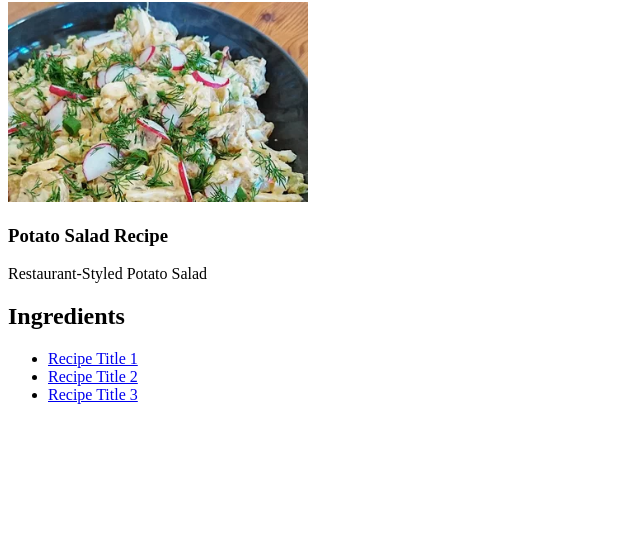
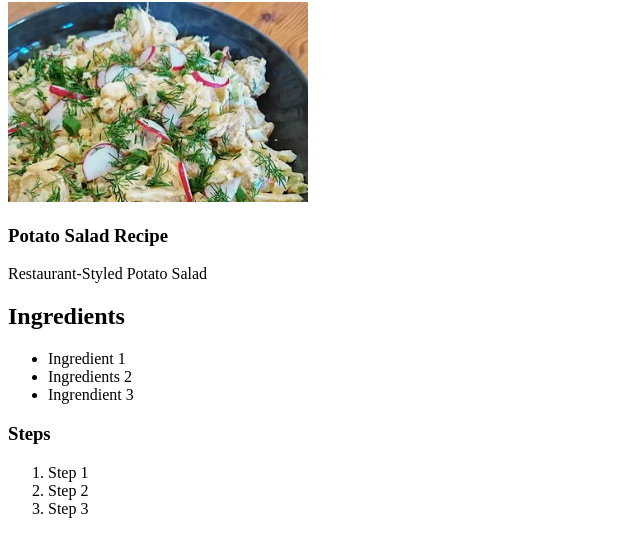
Before and after one commit to iradukunda12/Odin-Recipe, a plain HTML site: page recipes/lasagna.html in a window 1280 px wide. Shown: the part 78-634 px from the top of the page, without its empty margins (0-640 px from the left). Drawn offline with Linux system fonts and the light colour scheme.

Commit message:
aded an order list for to make the dishes

```diff
--- a/recipes/lasagna.html
+++ b/recipes/lasagna.html
@@ -13,9 +13,15 @@
     <p>Restaurant-Styled Potato Salad</p>
     <h2>Ingredients</h2>
     <ul>
-        <li><a href="recipes/cesar-salad.html">Recipe Title 1</a></li>
-        <li><a href="recipes/humus-salad.html">Recipe Title 2</a></li>
-        <li><a href="recipes/arc-salad.html">Recipe Title 3</a></li>
+        <li>Ingredient 1</li>
+        <li>Ingredients 2</li>
+        <li>Ingrendient 3</li>
     </ul>
+    <h3>Steps</h3>
+    <ol>
+        <li>Step 1</li>
+        <li>Step 2</li>
+        <li>Step 3</li>
+    </ol>
 </body>
 </html>
```
